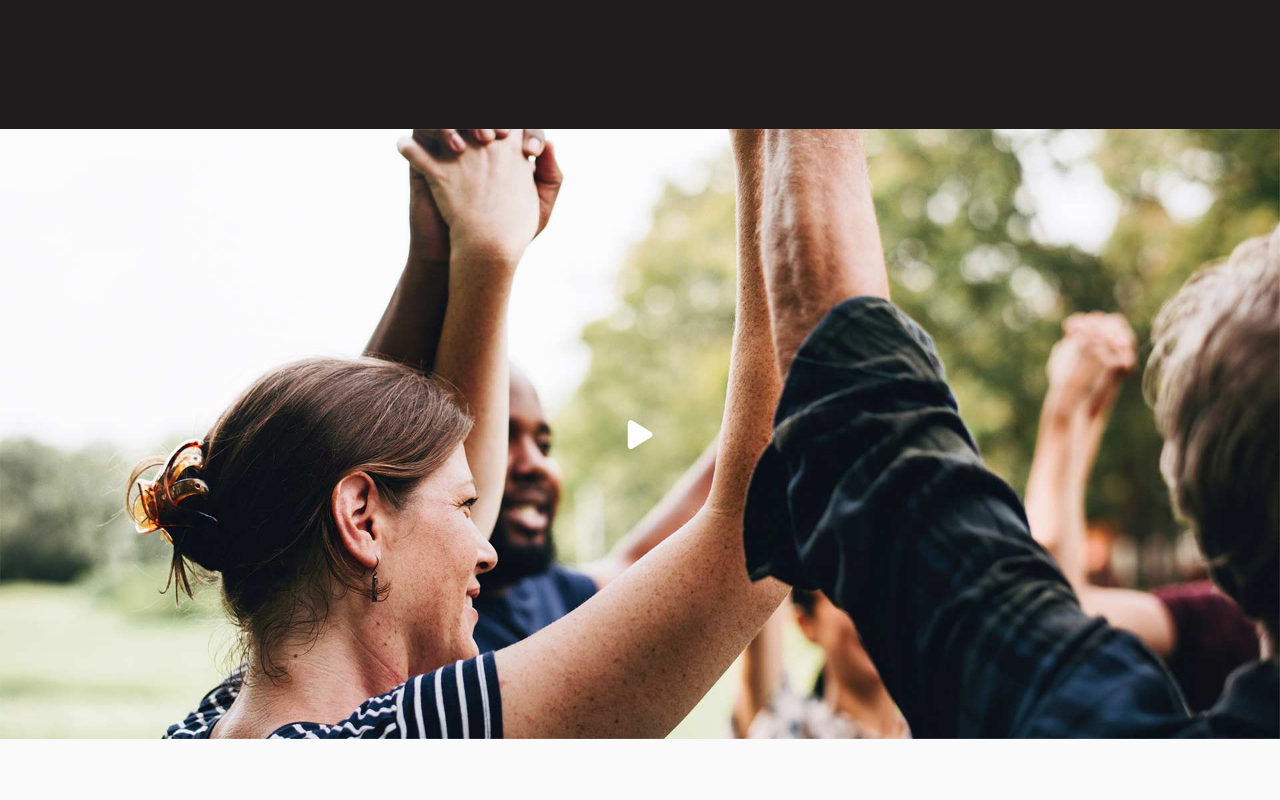
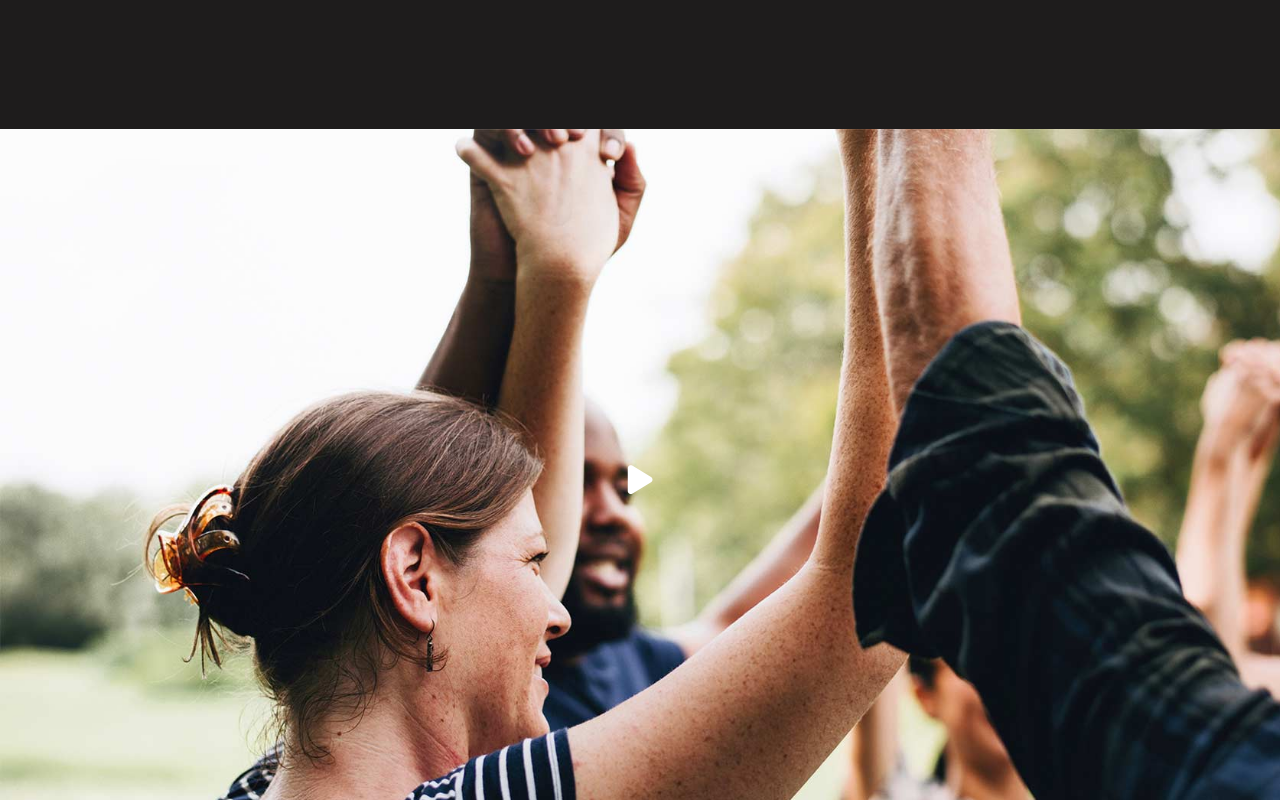
Before and after one commit to FilippoBonanno/proj-html-vuejs, a Vue app: page / in a window 1280 px wide. Shown: the part 4080-4880 px from the top of the page. Built offline with nearby package versions, Linux system fonts and the light colour scheme.

Commit message:
bigvideo review

```diff
--- a/src/components/mainComponents/Bigvideo.vue
+++ b/src/components/mainComponents/Bigvideo.vue
@@ -2,7 +2,16 @@
 export default {
     data() {
         return {
-
+            visible: false,
+        }
+    },
+    methods: {
+        activeVisibility() {
+            if (this.visible == false) {
+                this.visible = true;
+            } else {
+                this.visible = false;
+            }
         }
     }
 }
@@ -10,19 +19,52 @@ export default {
 
 <template>
     <div class="big-video">
-        <img src="/src/assets/img/h1-img-04.jpg" alt="">
-        <i class="fa-solid fa-play play"></i>
+        <i class="fa-solid fa-play play" @click="activeVisibility()"></i>
+
+        <div class="my_small-video" v-if="visible" @click="activeVisibility()">
+            <iframe width="67%" height="90%" src="https://www.youtube.com/embed/ScMzIvxBSi4?si=XYvkW8mTN2YG5tAq"
+                title="YouTube video player" frameborder="0"
+                allow="accelerometer; autoplay; clipboard-write; encrypted-media; gyroscope; picture-in-picture; web-share"
+                referrerpolicy="strict-origin-when-cross-origin" allowfullscreen>
+            </iframe>
+        </div>
     </div>
 </template>
 
 <style scoped>
+.my_small-video {
+    background-color: rgba(0, 0, 0, 0.556);
+    position: relative;
+    z-index: 4;
+    width: 100%;
+    height: 100%;
+}
+
+iframe {
+    position: absolute;
+    left: 50%;
+    top: 50%;
+    transform: translate(-50%, -50%);
+}
+
+.my_show {
+    display: block;
+}
+
+.my_video {
+    display: none;
+}
+
 .big-video {
     width: 100%;
+    height: 700px;
     position: relative;
     display: flex;
     align-items: center;
     justify-content: center;
     color: white;
+    background-image: url("/src/assets/img/h1-img-04.jpg");
+    background-size: cover;
 }
 
 .big-video img {
@@ -32,5 +74,11 @@ export default {
 .play {
     position: absolute;
     font-size: 33px;
+    transition: 0.3s;
+    cursor: pointer;
+}
+
+.play:hover {
+    scale: 1.3;
 }
 </style>
```
